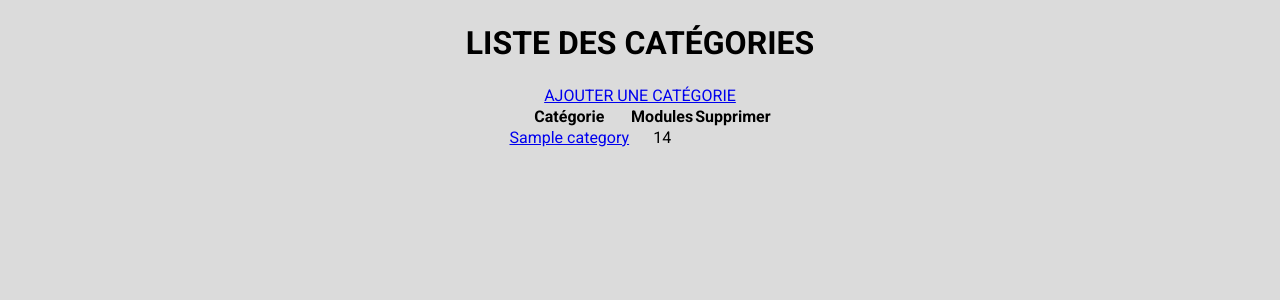
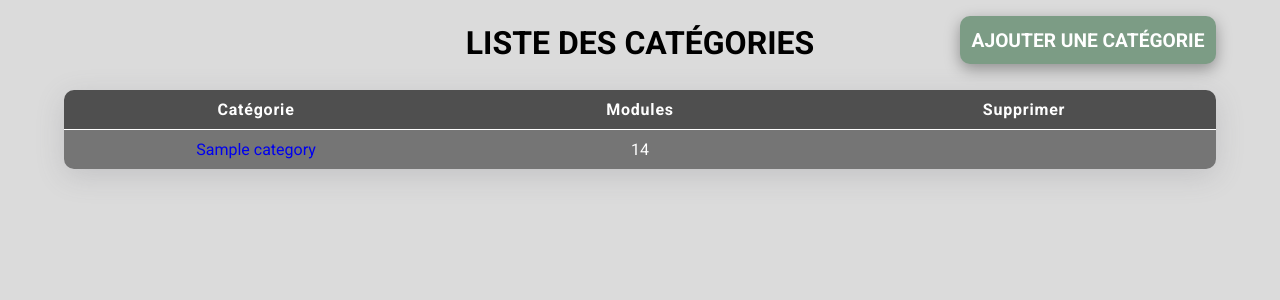
Before and after one commit to David-SDA/SymfonySession, a Symfony app: template templates/categorie/index.html.twig in a window 1280 px wide. Shown: the part 64-364 px from the top of the page. Run offline with Twig, Linux system fonts and the light colour scheme; the template is opened without the code that fills it: most values are stand-ins (such as "Sample title", 1, 10 or a date in 2020); some libraries are stand-ins or nearby versions.

Commit message:
Ajout du style du listage des catégories

```diff
--- a/templates/categorie/index.html.twig
+++ b/templates/categorie/index.html.twig
@@ -5,9 +5,9 @@
 {% block body %}
     <div class="page">
         <h1 class="titrePage">LISTE DES CATÉGORIES</h1>
-        <a href="{{ path('add_categorie') }}">AJOUTER UNE CATÉGORIE</a>
+        <a href="{{ path('add_categorie') }}" class="boutonAjout">AJOUTER UNE CATÉGORIE</a>
         {% if categories %}
-            <table>
+            <table class="tableau">
                 <thead>
                     <tr>
                         <th>Catégorie</th>
@@ -22,6 +22,8 @@
                             <td>{{ categorie.modules | length }}</td>
                             {% if categorie.modules | length == 0 %}
                                 <td><a href="{{ path('delete_categorie', { 'id' : categorie.id }) }}"><i class="fa-solid fa-trash"></i></a></td>
+                            {% else %}
+                                <td></td>
                             {% endif %}
                         </tr>
                     {% endfor %}
```
